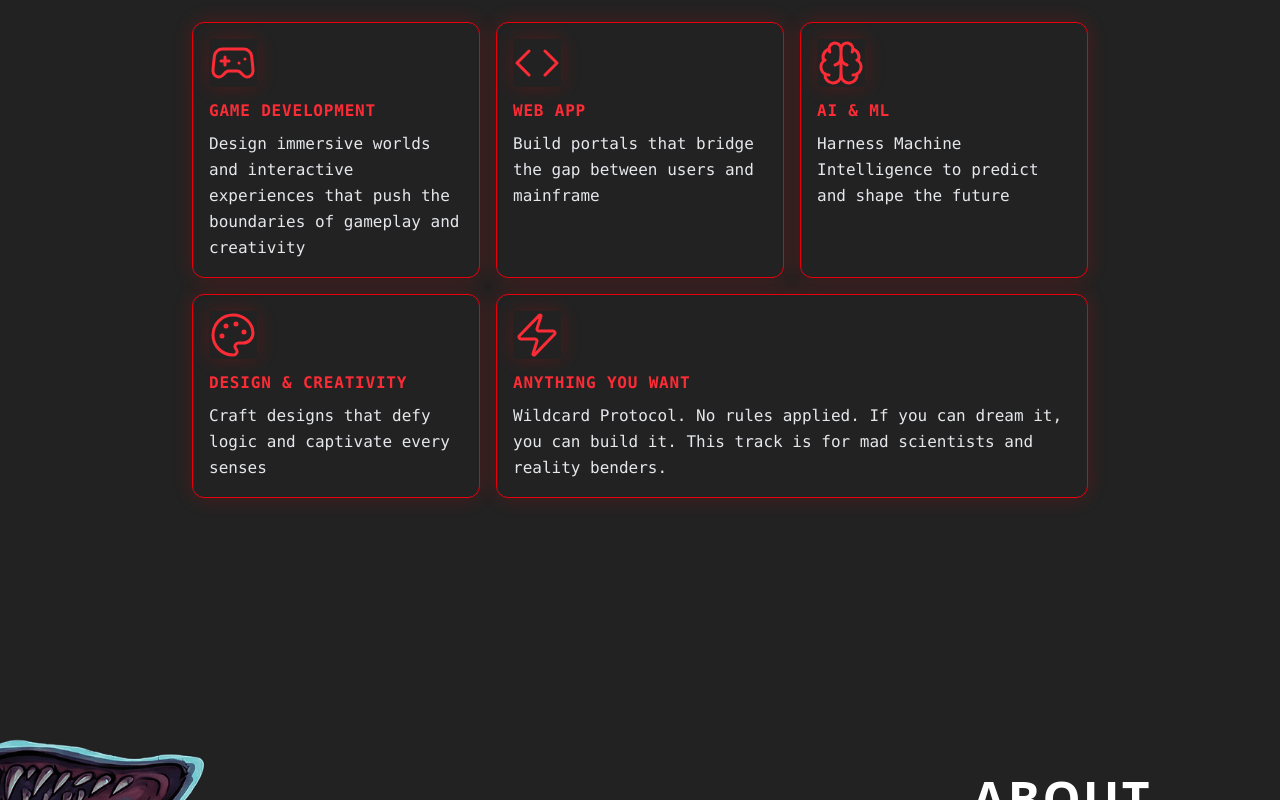
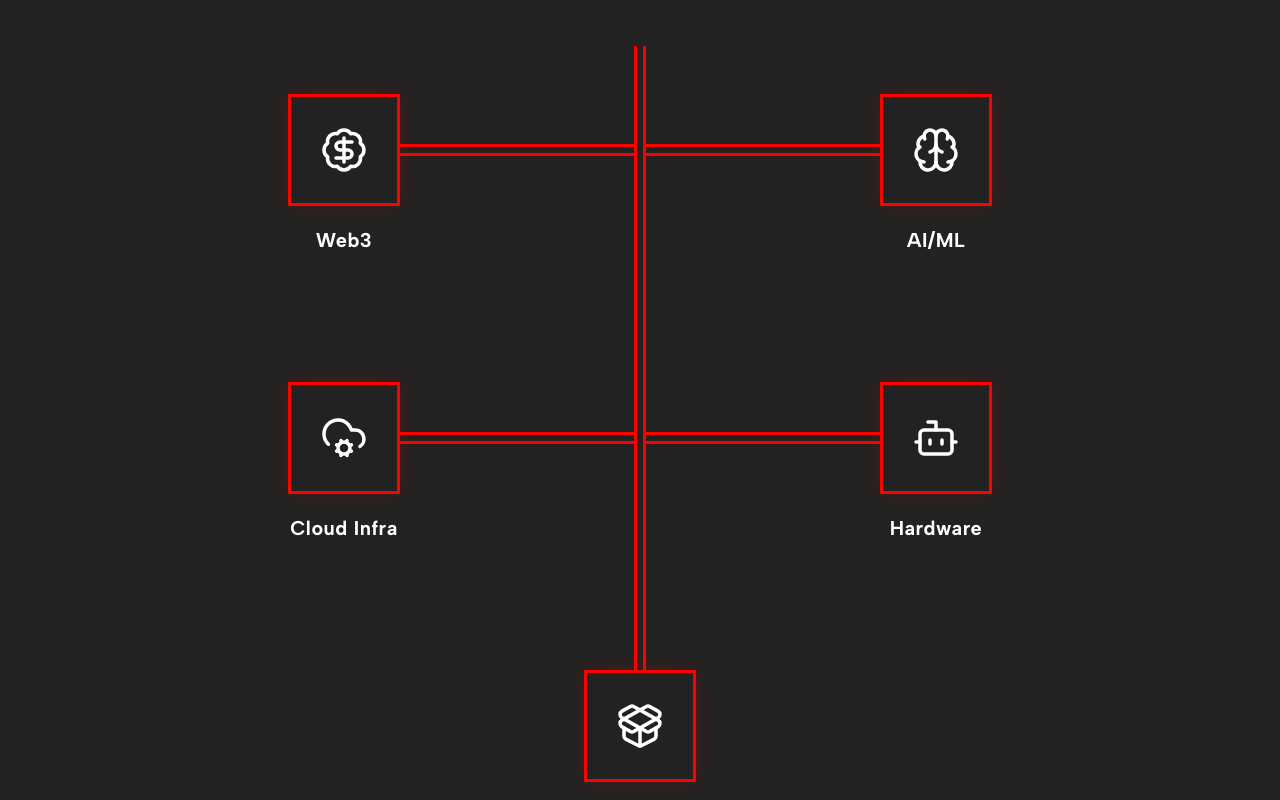
Before and after one commit to Magistics/HackInverse-Website, a React (Vite) app: page / in a window 1280 px wide. Shown: the part 3740-4540 px from the top of the page. Built offline with nearby package versions, Linux system fonts and the light colour scheme; a web font is replaced by a local one.

Commit message:
feat: update AboutSection gradient and enhance TracksSection with animations and new content

```diff
--- a/src/components/AboutSection.jsx
+++ b/src/components/AboutSection.jsx
@@ -25,7 +25,7 @@ const AboutSection = () => {
           alt="HackInverse Monster"
           className="w-full h-full object-cover opacity-30 md:opacity-100"
         />
-        <div className="absolute bottom-0 w-full h-1/3 bg-gradient-to-t from-[#222222] to-transparent" />
+        <div className="absolute bottom-0 w-full h-1/3 bg-linear-to-t from-[#222222] to-transparent" />
       </div>
 
       {/* Content - Right Side */}
--- a/src/components/Elevator/ElevatorAnimation.jsx
+++ b/src/components/Elevator/ElevatorAnimation.jsx
@@ -35,10 +35,10 @@ const TAIL = 100; // vh of cable hanging under the cage before scrolling
 
 const FLOATING_WORDS = [
     { text: "Hackathon", left: "20%", top: "22%", start: 0.1, size: "text-sm sm:text-base md:text-xl", tone: "text-white/80" },
-    { text: "Game Dev", left: "78%", top: "30%", start: 0.16, size: "text-[11px] sm:text-sm md:text-base", tone: "text-white/60" },
-    { text: "AI & ML", left: "24%", top: "44%", start: 0.24, size: "text-sm sm:text-base md:text-lg", tone: "text-white/70" },
-    { text: "Web App", left: "76%", top: "52%", start: 0.3, size: "text-[11px] sm:text-sm md:text-base", tone: "text-white/55" },
-    { text: "Design", left: "30%", top: "64%", start: 0.36, size: "text-sm sm:text-base md:text-lg", tone: "text-white/65" },
+    { text: "Web3", left: "78%", top: "30%", start: 0.16, size: "text-[11px] sm:text-sm md:text-base", tone: "text-white/60" },
+    { text: "AI/ML", left: "24%", top: "44%", start: 0.24, size: "text-sm sm:text-base md:text-lg", tone: "text-white/70" },
+    { text: "Hardware", left: "76%", top: "52%", start: 0.3, size: "text-[11px] sm:text-sm md:text-base", tone: "text-white/55" },
+    { text: "Cloud Infra", left: "30%", top: "64%", start: 0.36, size: "text-sm sm:text-base md:text-lg", tone: "text-white/65" },
     { text: "24 Hours", left: "70%", top: "74%", start: 0.42, size: "text-[11px] sm:text-sm md:text-base", tone: "text-white/50" },
     { text: "Build. Break. Repeat.", left: "50%", top: "86%", start: 0.5, size: "text-xs sm:text-sm md:text-lg", tone: "text-white/70" },
 ];
--- a/src/components/Tracks/TracksSection.jsx
+++ b/src/components/Tracks/TracksSection.jsx
@@ -1,59 +1,210 @@
 import React from "react";
-import { Gamepad2, Code, Brain, Palette, Zap } from "lucide-react";
+import { motion } from "framer-motion";
+import { Brain, BadgeDollarSign, Bot, CloudCog, PackageOpen } from "lucide-react";
 import SectionTitle from "../Common/SectionTitle";
 
+/*
+ * The tracks hang off a single vertical rail. Every node sits one arm-length
+ * away from that rail and reaches back to it with a double connector line, so
+ * ARM_W and the ARM_GAP_* margins have to stay in sync — if they drift apart
+ * the connectors stop short of the rail (or run past it).
+ */
+const NODE_W = "w-16 sm:w-20 md:w-24 lg:w-28";
+const ARM_W = "w-12 md:w-30 lg:w-60";
+const ARM_GAP_LEFT = "mr-12 md:mr-30 lg:mr-60";
+const ARM_GAP_RIGHT = "ml-12 md:ml-30 lg:ml-60";
+
+/*
+ * Same deal vertically: the rail is stretched past the bottom of the rows by
+ * exactly the gap that sits above the closing node, so it lands on that node.
+ */
+const ROW_GAP = "gap-y-14 sm:gap-y-20 md:gap-y-28 lg:gap-y-32";
+const TAIL_GAP = "mt-14 sm:mt-20 md:mt-28 lg:mt-32";
+const RAIL_TAIL = "-bottom-14 sm:-bottom-20 md:-bottom-28 lg:-bottom-32";
+
+/*
+ * Entrance: the rail draws itself downward, and no branch moves until the rail
+ * has reached its row — then the arm shoots out of the rail, the node pops on
+ * the end of it and the label rises underneath. Delays below are all timed
+ * against the rail's own travel.
+ */
+const RAIL_DURATION = 0.9;
+const FIRST_ROW = 0.3; // rail reaches the top row
+const ROW_STEP = 0.32; // rail travel from one row to the next
+const ARM_TO_BOX = 0.28; // arm lands before its node pops
+
+const railVariants = {
+  hidden: { scaleY: 0 },
+  show: {
+    scaleY: 1,
+    transition: { duration: RAIL_DURATION, ease: [0.65, 0, 0.35, 1] },
+  },
+};
+
+const armVariants = (delay) => ({
+  hidden: { scaleX: 0, opacity: 0 },
+  show: {
+    scaleX: 1,
+    opacity: 1,
+    transition: { duration: 0.45, delay, ease: "easeOut" },
+  },
+});
+
+const boxVariants = (delay) => ({
+  hidden: { opacity: 0, scale: 0.55 },
+  show: {
+    opacity: 1,
+    scale: 1,
+    // the arm is a child of the box, so it rides this spring too — keep the
+    // overshoot small or the arm briefly punches through the rail
+    transition: { type: "spring", stiffness: 260, damping: 20, delay },
+  },
+});
+
+const iconVariants = (delay) => ({
+  hidden: { opacity: 0, scale: 0.5, rotate: -12 },
+  show: {
+    opacity: 1,
+    scale: 1,
+    rotate: 0,
+    transition: { duration: 0.45, delay, ease: "backOut" },
+  },
+});
+
+const labelVariants = (delay) => ({
+  hidden: { opacity: 0, y: 14 },
+  show: {
+    opacity: 1,
+    y: 0,
+    transition: { duration: 0.5, delay, ease: "easeOut" },
+  },
+});
+
+const BRANCHES = [
+  { icon: BadgeDollarSign, label: "Web3", side: "left" },
+  { icon: Brain, label: "AI/ML", side: "right" },
+  { icon: CloudCog, label: "Cloud Infra", side: "left" },
+  { icon: Bot, label: "Hardware", side: "right" },
+];
+
 const TracksSection = () => {
+  // Full height only from md up: on mobile the diagram is shorter than the
+  // viewport, and centering it inside 100vh left a phone-height-dependent gap
+  // before the About section.
   return (
-    <div className=" min-h-screen w-full flex items-center justify-center text-white font-mono -mt-10 md:-mt-50">
-      <div className="sm:mt-20 lg:mt-32 mb-32 max-w-6xl w-full px-6 text-center">
-        <SectionTitle title="TRACKS" titleSize=" text-5xl  md:text-7xl"/>
-        <p className="mt-2 md:mt-10  text-xl md:text-4xl">Select Your Domain</p>
+    <div className=" w-full md:min-h-screen flex items-center justify-center text-white font-mono -mt-10 md:-mt-50">
+      {/* mt-14 replaces the top half of the centering slack that min-h-screen
+          used to add on mobile, so only the gap below the diagram shrinks */}
+      <div className="mt-14 sm:mt-20 lg:mt-32 mb-16 md:mb-32 max-w-5xl w-full px-6 text-center">
+        <SectionTitle title="TRACKS" titleSize=" text-5xl md:text-7xl"/>
+        <motion.p
+          initial={{ opacity: 0, y: 16 }}
+          whileInView={{ opacity: 1, y: 0 }}
+          transition={{ duration: 0.5 }}
+          viewport={{ once: true }}
+          className="mt-2 md:mt-10  text-xl md:text-4xl"
+        >
+          Select Your Domain
+        </motion.p>
 
-        <div className="grid grid-cols-1 px-14 md:px-0 md:grid-cols-3 gap-4 mt-10 md:text-left max-w-4xl mx-auto">
-          <Tracks
-          icon = {Gamepad2}
-            heading="Game Development"
-            detail="Design immersive worlds and interactive experiences that push the boundaries of gameplay and creativity"
-          />
+        {/* One trigger for the whole diagram — the pieces inherit "show"
+            through context and stagger themselves with their own delays. */}
+        <motion.div
+          initial="hidden"
+          whileInView="show"
+          viewport={{ once: true, amount: 0.25 }}
+          className="mt-16 sm:mt-20 md:mt-28"
+        >
+          {/* BRANCHES */}
+          <div className="relative">
+            <Rail className={RAIL_TAIL} />
 
-          <Tracks
-          icon = {Code}
-            heading="WEB APP"
-            detail="Build portals that bridge the gap between users and mainframe"
-          />
+            <div className={`grid grid-cols-2 ${ROW_GAP}`}>
+              {BRANCHES.map((branch, index) => (
+                <div
+                  key={branch.label}
+                  className={`flex ${branch.side === "left" ? "justify-end" : "justify-start"}`}
+                >
+                  <TrackNode
+                    {...branch}
+                    delay={FIRST_ROW + Math.floor(index / 2) * ROW_STEP}
+                  />
+                </div>
+              ))}
+            </div>
+          </div>
 
-          <Tracks
-            icon = {Brain}
-            heading="AI & ML"
-            detail="Harness Machine Intelligence to predict and shape the future"
-          />
-
-          <Tracks
-          icon = {Palette}
-            heading="DESIGN & CREATIVITY"
-            detail="Craft designs that defy logic and captivate every senses"
-          />
-          <div className="md:col-span-2">
-          <Tracks
-          icon = {Zap}
-            heading="ANYTHING YOU WANT"
-            detail="Wildcard Protocol. No rules applied. If you can dream it, you can build it. This track is for mad scientists and reality benders."
-          />
+          {/* END OF THE LINE */}
+          <div className={`flex justify-center ${TAIL_GAP}`}>
+            <TrackNode
+              icon={PackageOpen}
+              label="Open Innovation"
+              delay={RAIL_DURATION + 0.35}
+            />
           </div>
-        </div>
+        </motion.div>
       </div>
     </div>
   );
 };
 
-function Tracks({ heading, detail, icon: Icon }) {
+function Rail({ className = "" }) {
   return (
-    <div className="border border-red-600 rounded-xl p-4 shadow-[0_0_20px_rgba(255,0,0,0.2)]">
-      <Icon className="h-12 w-12 mb-3 text-red-500 shadow-[0_0_20px_rgba(255,0,0,0.2)]" strokeWidth={1.5} />
-      <h3 className="text-red-500 font-bold tracking-wider my-2 uppercase">{heading}</h3>
-      <p className="text-sm md:text-base leading-relaxed text-gray-200">
-        {detail}
-      </p>
+    <motion.div
+      aria-hidden="true"
+      variants={railVariants}
+      style={{ originY: 0 }}
+      className={`absolute left-1/2 -translate-x-1/2 -top-8 md:-top-12 flex gap-1 md:gap-1.5 ${className}`}
+    >
+      <span className="w-0.5 md:w-[3px] bg-[#FF0000]" />
+      <span className="w-0.5 md:w-[3px] bg-[#FF0000]" />
+    </motion.div>
+  );
+}
+
+// `side` left/right draws the arm back to the rail; leaving it off gives the
+// bare node that closes the line at the bottom.
+function TrackNode({ icon: Icon, label, side, delay }) {
+  const armGap = side === "left" ? ARM_GAP_LEFT : side === "right" ? ARM_GAP_RIGHT : "";
+  // A node sitting on the rail has no arm to wait for.
+  const boxDelay = side ? delay + ARM_TO_BOX : delay;
+
+  return (
+    <div className={`flex flex-col items-center ${NODE_W} ${armGap}`}>
+      <motion.div
+        variants={boxVariants(boxDelay)}
+        className="relative w-full aspect-square flex items-center justify-center border-2 md:border-[3px] border-[#FF0000] shadow-[0_0_18px_rgba(255,0,0,0.18)]"
+      >
+        <motion.div variants={iconVariants(boxDelay + 0.12)}>
+          <Icon
+            className="w-8 h-8 sm:w-9 sm:h-9 md:w-11 md:h-11 lg:w-12 lg:h-12 text-white"
+            strokeWidth={1.75}
+          />
+        </motion.div>
+
+        {side && (
+          <motion.div
+            aria-hidden="true"
+            variants={armVariants(delay)}
+            // grow out of the rail, not out of the arm's own middle
+            style={{ originX: side === "left" ? 1 : 0 }}
+            className={`absolute top-1/2 -translate-y-1/2 flex flex-col gap-1 md:gap-1.5 ${ARM_W} ${
+              side === "left" ? "left-full" : "right-full"
+            }`}
+          >
+            <span className="h-0.5 md:h-[3px] bg-[#FF0000]" />
+            <span className="h-0.5 md:h-[3px] bg-[#FF0000]" />
+          </motion.div>
+        )}
+      </motion.div>
+
+      {/* nowrap keeps the label off the node's width so the arm still lines up */}
+      <motion.p
+        variants={labelVariants(boxDelay + 0.18)}
+        className="mt-3 md:mt-5 albert-sans font-bold tracking-wide whitespace-nowrap text-xs sm:text-sm md:text-lg lg:text-xl"
+      >
+        {label}
+      </motion.p>
     </div>
   );
 }
```
